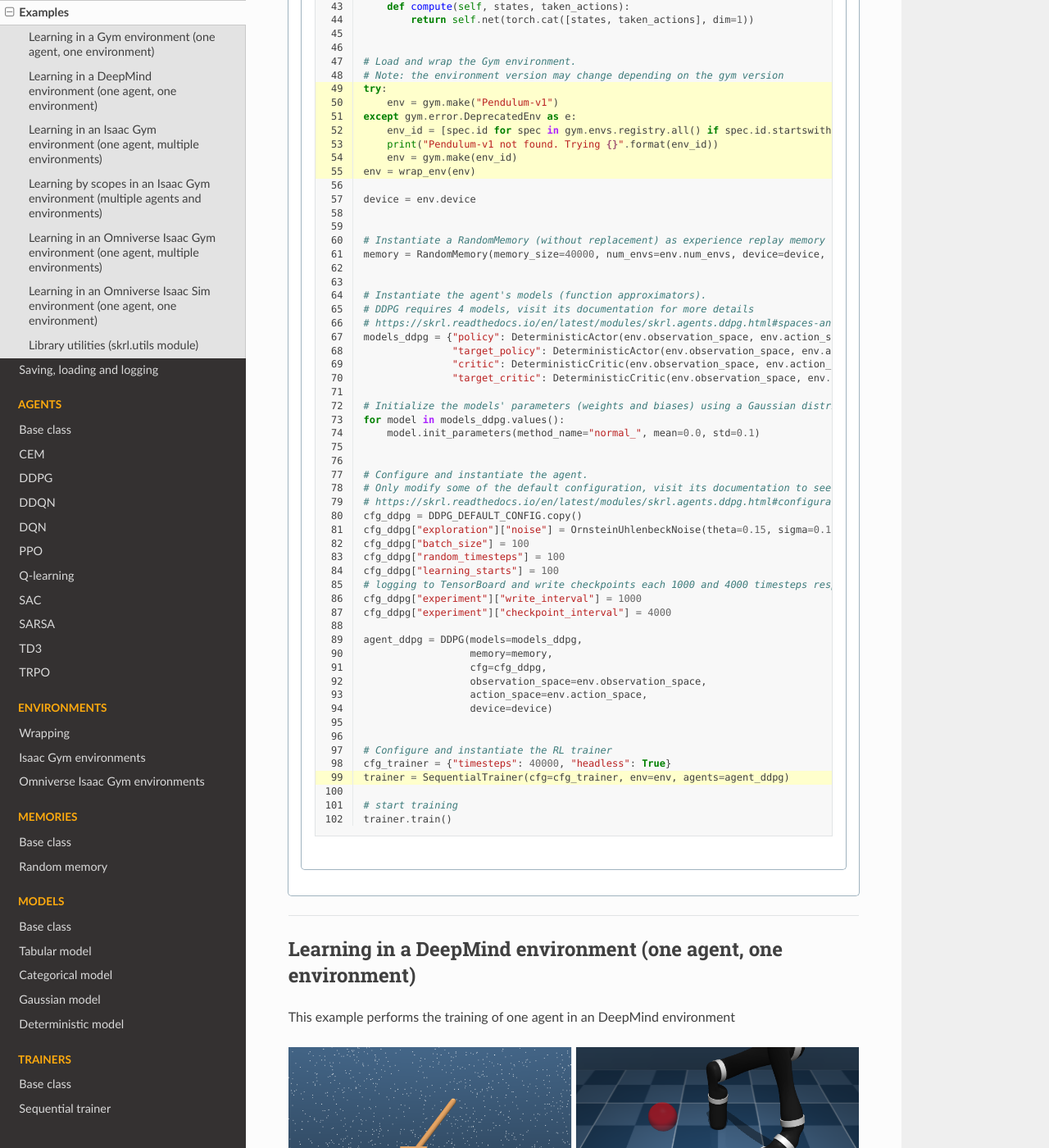
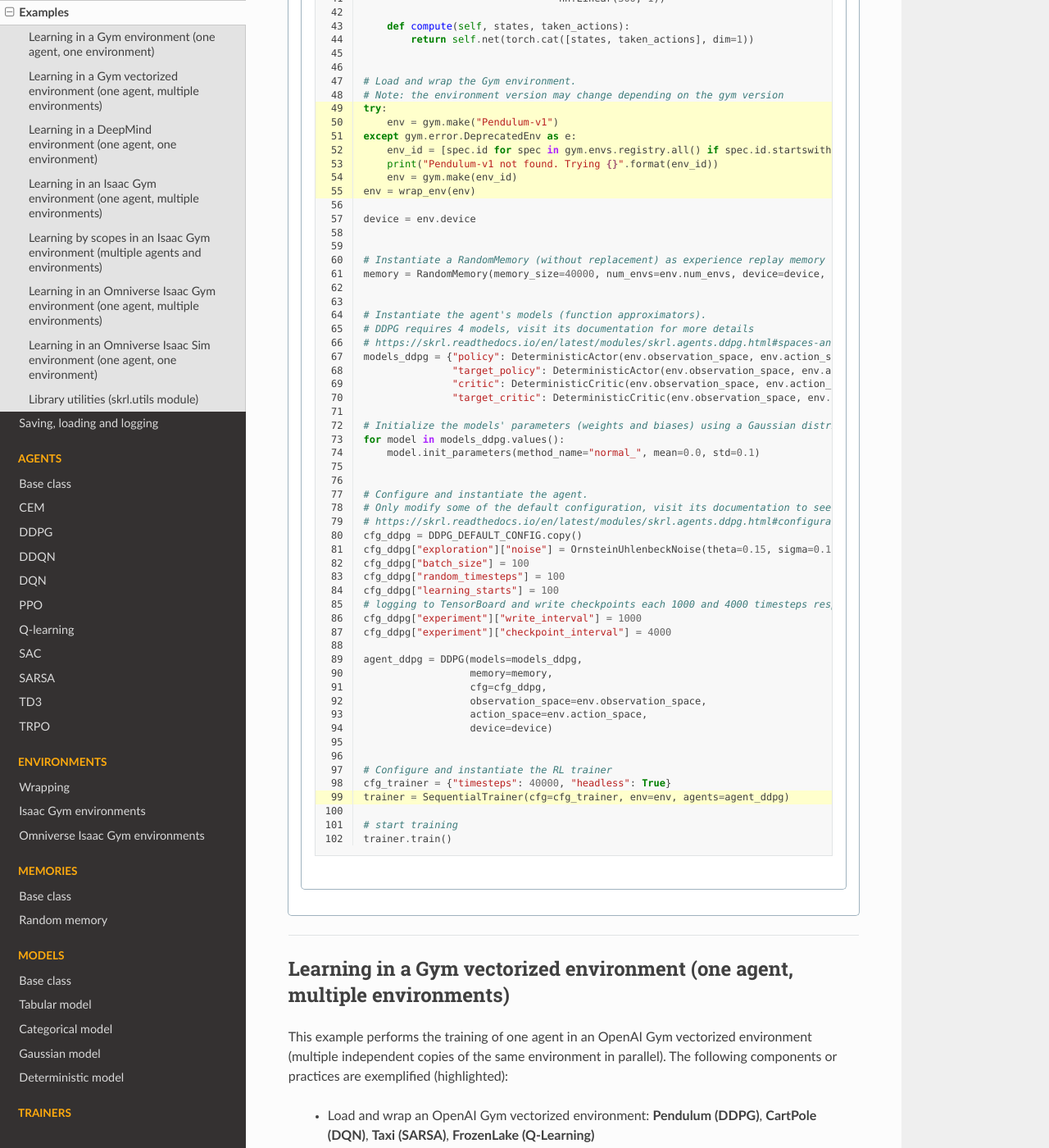
Before and after one commit to Toni-SM/skrl, a Sphinx documentation site: the page built from docs/source/intro/examples.rst, in a window 1280 px wide and 1400 px high, scrolled down 1839 px. Shown: the whole window at 82% size. Built offline with Sphinx 7.4.7 and the Read the Docs theme 2.0.0, drawn with Linux system fonts in a browser that asks for light colours; some of the changed text lies outside the part shown.

Commit message:
Add OpenAI Gym vectorized environments to docs

```diff
--- a/docs/source/intro/examples.rst
+++ b/docs/source/intro/examples.rst
@@ -130,6 +130,71 @@ The following components or practices are exemplified (highlighted):
                     :language: python
                     :linenos:
                     :emphasize-lines: 47-48, 51, 76
+
+.. raw:: html
+
+   <hr>
+
+Learning in a Gym vectorized environment (one agent, multiple environments)
+---------------------------------------------------------------------------
+
+This example performs the training of one agent in an OpenAI Gym vectorized environment (multiple independent copies of the same environment in parallel). The following components or practices are exemplified (highlighted):
+
+    - Load and wrap an OpenAI Gym vectorized environment: **Pendulum (DDPG)**, **CartPole (DQN)**, **Taxi (SARSA)**, **FrozenLake (Q-Learning)**
+
+.. tabs::
+
+    .. tab:: Pendulum (DDPG)
+
+        .. tabs::
+
+            .. tab:: Training
+
+                View the raw code: `gym_vector_pendulum_ddpg.py <https://raw.githubusercontent.com/Toni-SM/skrl/main/docs/source/examples/gym/gym_vector_pendulum_ddpg.py>`_
+
+                .. literalinclude:: ../examples/gym/gym_vector_pendulum_ddpg.py
+                    :language: python
+                    :linenos:
+                    :emphasize-lines: 1, 13, 49-55
+
+    .. tab:: CartPole (DQN)
+
+        .. tabs::
+
+            .. tab:: Training
+
+                View the raw code: `gym_vector_cartpole_dqn.py <https://raw.githubusercontent.com/Toni-SM/skrl/main/docs/source/examples/gym/gym_vector_cartpole_dqn.py>`_
+
+                .. literalinclude:: ../examples/gym/gym_vector_cartpole_dqn.py
+                    :language: python
+                    :linenos:
+                    :emphasize-lines: 1, 8, 13-19
+
+    .. tab:: Taxi (SARSA)
+
+        .. tabs::
+
+            .. tab:: Training
+
+                View the raw code: `gym_vector_taxi_sarsa.py <https://raw.githubusercontent.com/Toni-SM/skrl/main/docs/source/examples/gym/gym_vector_taxi_sarsa.py>`_
+
+                .. literalinclude:: ../examples/gym/gym_vector_taxi_sarsa.py
+                    :language: python
+                    :linenos:
+                    :emphasize-lines: 1, 9, 33-39
+
+    .. tab:: FrozenLake (Q-learning)
+
+        .. tabs::
+
+            .. tab:: Training
+
+                View the raw code: `gym_vector_frozen_lake_q_learning.py <https://raw.githubusercontent.com/Toni-SM/skrl/main/docs/source/examples/gym/gym_vector_frozen_lake_q_learning.py>`_
+
+                .. literalinclude:: ../examples/gym/gym_vector_frozen_lake_q_learning.py
+                    :language: python
+                    :linenos:
+                    :emphasize-lines: 1, 9, 33-39
 
 .. raw:: html
 
```
Also changed, not shown: docs/source/index.rst (+4 -4 lines).
